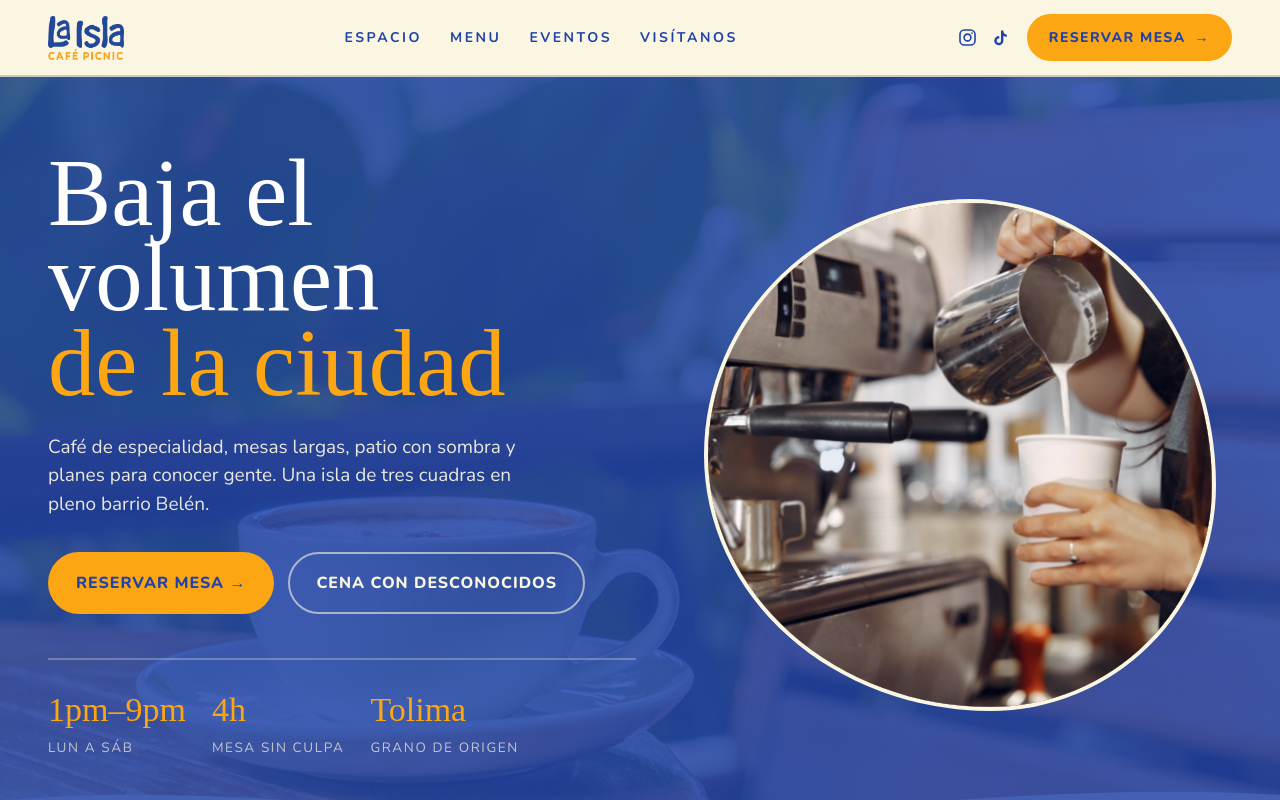
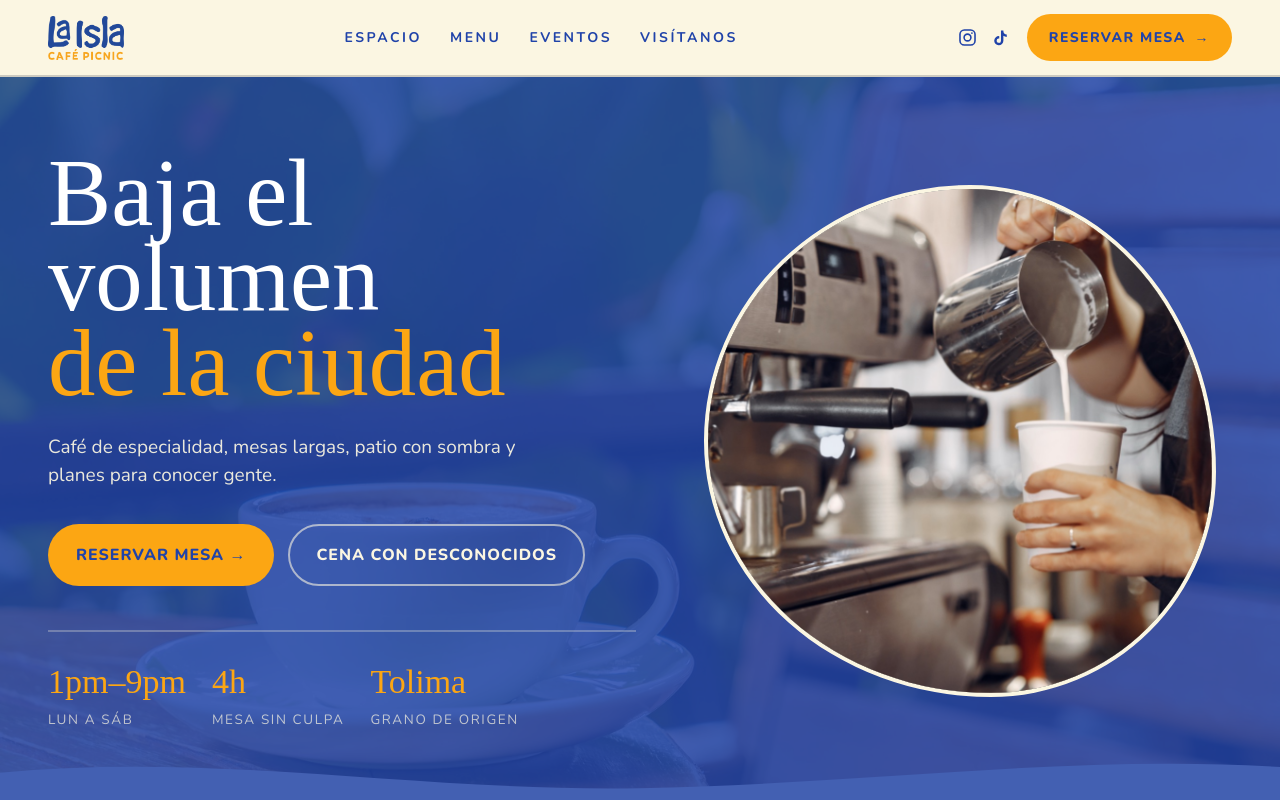
Before and after one commit to FelipeRamirezQuattro/laisla_client, a React (Vite) app: page / in a window 1280 px wide. Shown: the top 800 px of the page. Built offline with nearby package versions, Linux system fonts and the light colour scheme; no server answers; a web font is replaced by a local one.

Commit message:
removing Barrio Belen

```diff
--- a/src/pages/public/home/HomeHero.tsx
+++ b/src/pages/public/home/HomeHero.tsx
@@ -25,9 +25,8 @@ export function HomeHero() {
             <span>de la ciudad</span>
           </h1>
           <p className="li-hero-desc">
-            Café de especialidad, mesas largas, patio con sombra y planes
-            para conocer gente. Una isla de tres cuadras en pleno barrio
-            Belén.
+            Café de especialidad, mesas largas, patio con sombra y planes para
+            conocer gente.
           </p>
           <div className="li-hero-actions">
             <Link to="/reservar/mesa" className="li-btn-primary">
```
